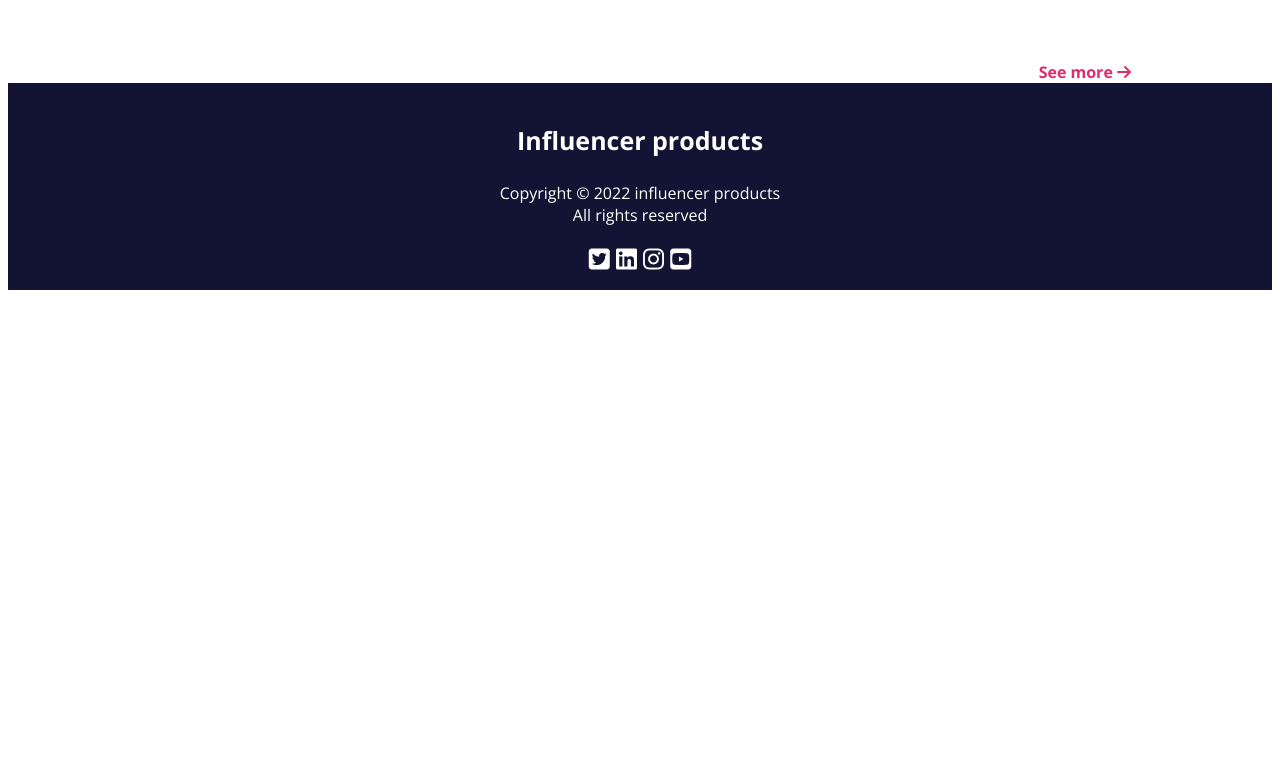
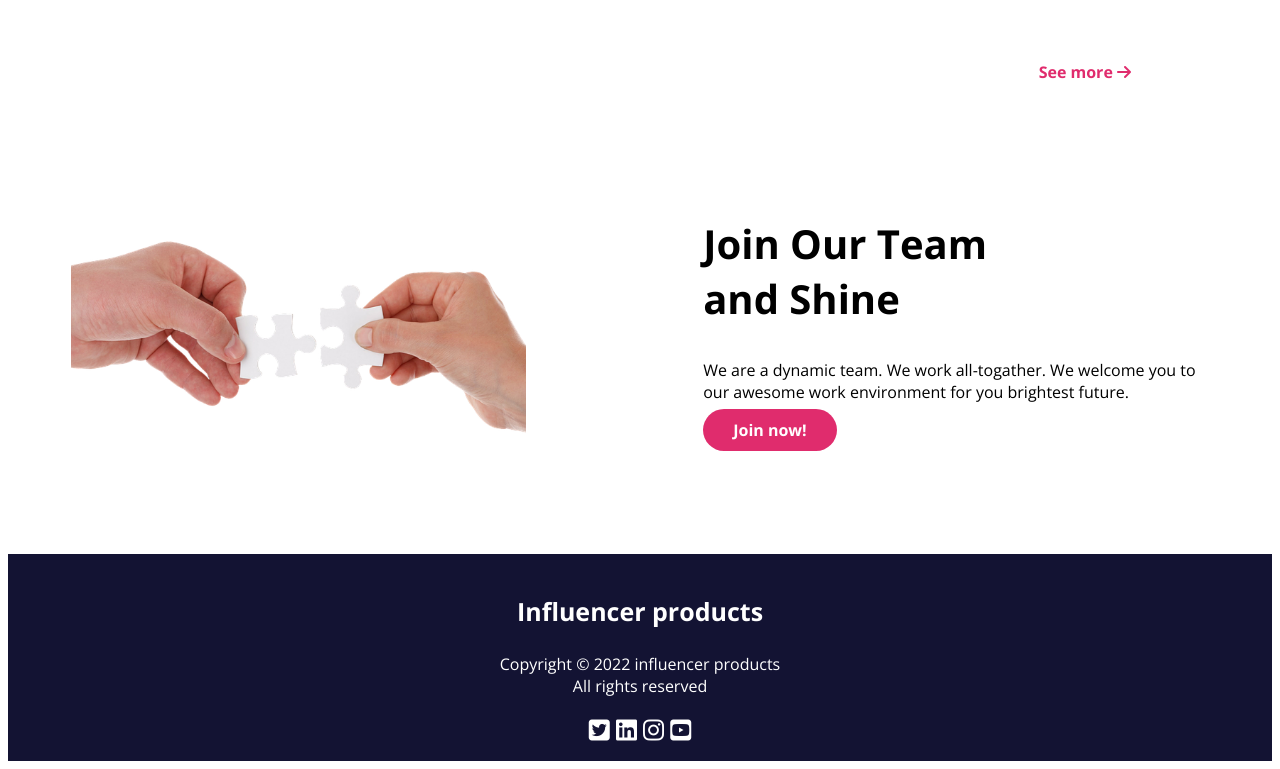
Before and after one commit to rakib099/second-assignment, a plain HTML site: page index.html in a window 1280 px wide. Shown: the part 2490-3259 px from the top of the page. Before the commit the page ends 2788 px from the top, so only its background shows below. Drawn offline with nearby package versions, Linux system fonts and the light colour scheme.

Commit message:
additional section added

```diff
--- a/index.html
+++ b/index.html
@@ -223,6 +223,16 @@
             </div>
             <div class="link-button2"><a href="#" target="_blank">See more&nbsp;<i class="fas fa-arrow-right"></i></a></div>
         </section>
+        <section class="flexible-container">
+            <div class="half-width">
+                <img class="addon-img" src="images/join.png" alt="">
+            </div>
+            <div class="half-width">
+                <h2>Join Our Team<br>and Shine</h2>
+                <p>We are a dynamic team. We work all-togather. We welcome you to our awesome work environment for you brightest future.</p>
+                <a class="link-button" href="#">Join now!</a>
+            </div>
+        </section>
     </main>
     <footer class="footer">
         <h3>Influencer products</h3>
--- a/style.css
+++ b/style.css
@@ -11,6 +11,9 @@ h1{
     font-size: 50px;
 }
 
+h2{
+    font-size: 40px;
+}
 h3{
     font-size: 25px;
 }
@@ -89,13 +92,17 @@ hr{
     text-align: right;
     margin-right: 141px;
     margin-top: 50px;
+    margin-bottom: 36px;
 }
 .link-button2 a{
     text-decoration: none;
     color: #E02C6D;
     font-weight: 700;
 }
-
+/* Section-3 styles */
+.addon-img{
+    width: 90%;
+}
 /* footer styles */
 .footer{
     background-color: rgb(19, 19, 51);
```
Also changed, not shown: images/join.png (added).
